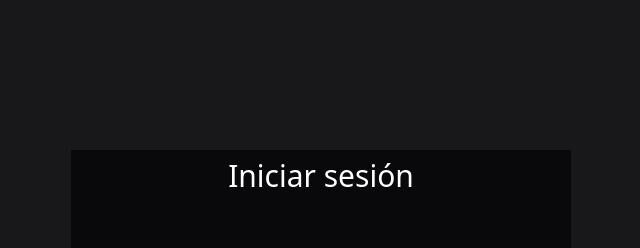
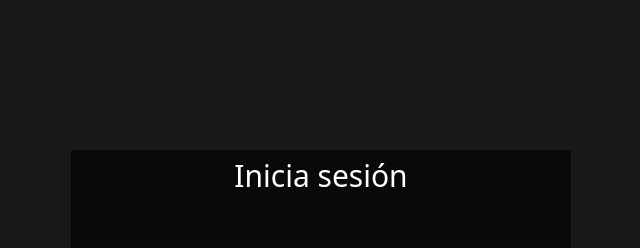
Before and after one commit to GuarU345/spotify-clone-react-ts, a React (Vite) app: page /signin in a window 1280 px wide. Shown: the top 248 px of the page, without its empty margins (319-959 px from the left). Built offline with nearby package versions, Linux system fonts and the light colour scheme.

Commit message:
fix problem with z-index

```diff
--- a/src/pages/AlbumPage.tsx
+++ b/src/pages/AlbumPage.tsx
@@ -30,7 +30,7 @@ export const AlbumPage = () => {
           style={{
             background: `linear-gradient(to top,#18181b 45%,${album.color} 55%)`,
           }}
-          className={`relative flex flex-col h-full overflow-x-hidden`}
+          className={`relative flex flex-col h-full overflow-x-hidden z-10`}
         >
           <header className="flex flex-row gap-8 px-6 mt-12">
             <picture>
@@ -73,7 +73,7 @@ export const AlbumPage = () => {
 
           <div className="relative z-10 px-6 pt-10"></div>
 
-          <div className="absolute inset-0 bg-gradient-to-t from-zinc-900 via-zinc-900/80 -z-[1]"></div>
+          <div className="absolute inset-0 bg-gradient-to-t from-zinc-900 via-zinc-900/80 z-[-1]"></div>
 
           <section className="p-6">
             <AlbumSongsTable songs={album.songs} artist={album.artist} />
--- a/src/pages/auth/Signin.tsx
+++ b/src/pages/auth/Signin.tsx
@@ -35,7 +35,7 @@ export const Signin = () => {
   return (
     <div className="grid place-content-center h-screen bg-zinc-900">
       <div className="flex flex-col bg-zinc-950 p-2 w-[500px] h-[500px]">
-        <h1 className="text-center text-3xl">Iniciar sesión</h1>
+        <h1 className="text-center text-3xl">Inicia sesión</h1>
         <form
           onSubmit={handleSubmit}
           className="flex flex-col gap-6 h-full justify-center items-center"
```
